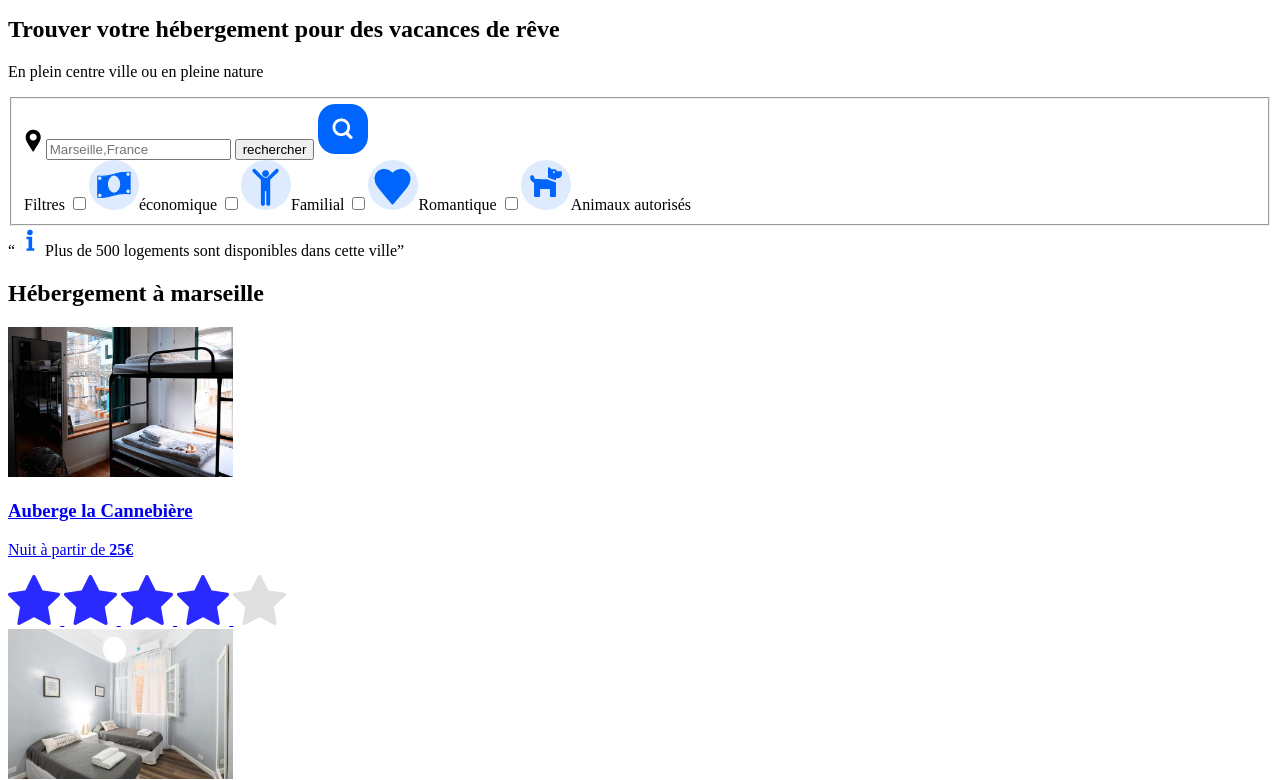
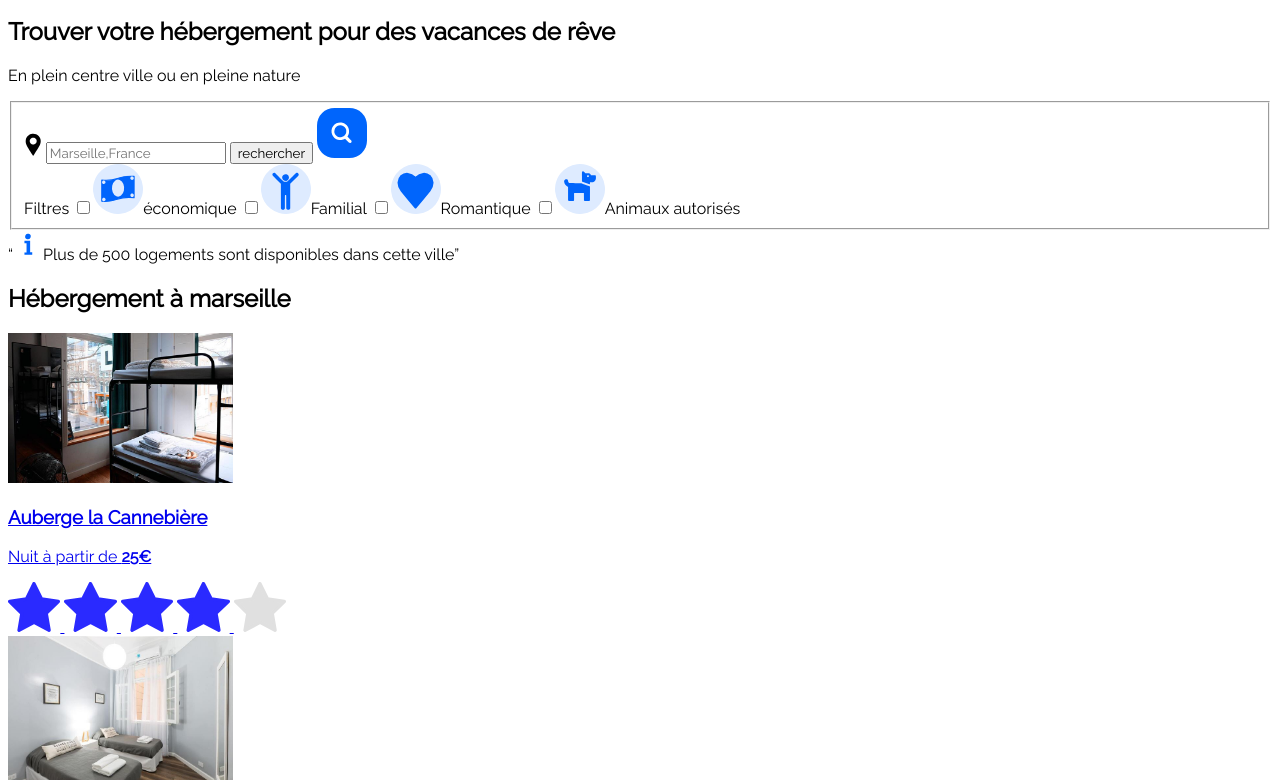
Before and after one commit to RuneCodeur/JonathanLarroux_2_21102020, a plain HTML site: page accueil.html in a window 1280 px wide. Shown: the part 79-859 px from the top of the page. Drawn offline with Linux system fonts and the light colour scheme.

Commit message:
rajout  et insertion de la typo

```diff
--- a/accueil.html
+++ b/accueil.html
@@ -3,7 +3,7 @@
 <head>
 	<title>Reservia</title>
 	<meta charset="utf-8">
-	<link rel="stylesheet" type="css" href="">
+	<link rel="stylesheet" href="style/style.css">
 </head>
 <body>
 
--- a/style/style.css
+++ b/style/style.css
@@ -0,0 +1,19 @@
+@font-face
+{
+	font-family: raleway;
+	src : url('typo/raleway.woff') format('woff'),
+		url('typo/raleway.otf') format('otf'),
+		url('typo/raleway.ttf') format('ttf'),
+		url('typo/raleway.svg') format('svg');
+}
+
+*
+{
+	font-family: raleway,Verdana, Arial;
+}
+
+}
+body
+{
+	background-color: #f2f2f2
+}
```
Also changed, not shown: style/typo/Raleway.otf (added), style/typo/Raleway.svg (added), style/typo/Raleway.ttf (added), style/typo/Raleway.woff (added).
